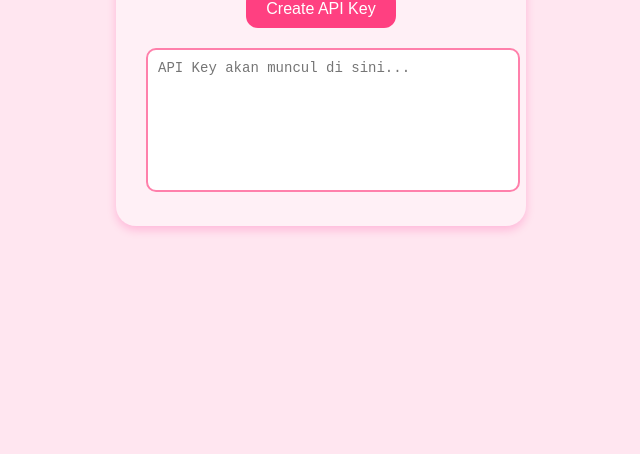
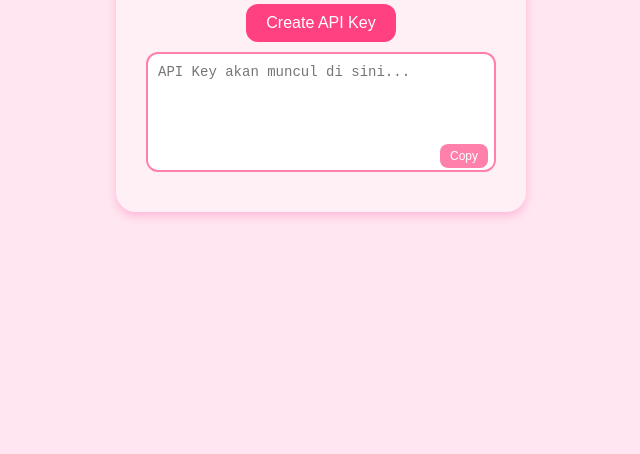
Before and after one commit to FalqahiAkbarAdzaki/161_APIKey, a website: page public/index.html in a window 1280 px wide. Shown: the part 346-800 px from the top of the page, without its empty margins (319-959 px from the left). Drawn offline with Linux system fonts and the light colour scheme.

Commit message:
revisi index.html

```diff
--- a/public/index.html
+++ b/public/index.html
@@ -22,12 +22,13 @@
       padding: 30px;
       width: 350px;
       text-align: center;
+      position: relative;
     }
     h1 {
       color: #ff4081;
       margin-bottom: 20px;
     }
-    button {
+    .btn {
       background-color: #ff4081;
       color: white;
       border: none;
@@ -36,37 +37,71 @@
       font-size: 16px;
       cursor: pointer;
       transition: background-color 0.3s ease;
+      margin-bottom: 10px;
     }
-    button:hover {
-      background-color: #ff6699;
+    .btn:hover { background-color: #ff6699; }
+
+    .textarea-wrapper {
+      position: relative;
+      width: 100%;
     }
+
     textarea {
       width: 100%;
       height: 120px;
-      margin-top: 20px;
       border: 2px solid #ff80ab;
-      border-radius: 10px;
+      border-radius: 12px;
       padding: 10px;
       font-size: 14px;
       resize: none;
       background-color: #fff;
       color: #333;
+      box-sizing: border-box;
+    }
+
+    .copy-btn {
+      position: absolute;
+      bottom: 8px;
+      right: 8px;
+      background-color: #ff80ab;
+      color: #fff;
+      border: none;
+      border-radius: 8px;
+      padding: 5px 10px;
+      font-size: 12px;
+      cursor: pointer;
+      transition: background-color 0.2s ease;
+    }
+
+    .copy-btn:hover { background-color: #ff99bd; }
+
+    .hint {
+      font-size: 12px;
+      color: #888;
+      margin-top: 6px;
+      text-align: right;
     }
   </style>
 </head>
 <body>
   <div class="container">
     <h1>CV. Sulit Move-on</h1>
-    <button onclick="buatApiKey()">Create API Key</button>
-    <textarea id="apikey" readonly placeholder="API Key akan muncul di sini..."></textarea>
+
+    <button class="btn" onclick="buatApiKey()">Create API Key</button>
+
+    <div class="textarea-wrapper">
+      <textarea id="apikey" readonly placeholder="API Key akan muncul di sini..."></textarea>
+      <button class="copy-btn" onclick="salinApiKey()">Copy</button>
+    </div>
+    <div class="hint" id="status"></div>
   </div>
 
   <script>
     async function buatApiKey() {
+      const status = document.getElementById('status')
+      status.textContent = ''
       try {
-        const response = await fetch('http://localhost:3000/create', {
-          method: 'POST'
-        })
+        const response = await fetch('http://localhost:3000/create', { method: 'POST' })
         if (!response.ok) throw new Error('Gagal membuat API key')
         const data = await response.json()
         document.getElementById('apikey').value = data.apiKey
@@ -74,6 +109,23 @@
         document.getElementById('apikey').value = 'Error: ' + err.message
       }
     }
+
+    async function salinApiKey() {
+      const textArea = document.getElementById('apikey')
+      const text = textArea.value.trim()
+      const status = document.getElementById('status')
+      if (!text) {
+        status.textContent = 'Belum ada API Key'
+        return
+      }
+      try {
+        await navigator.clipboard.writeText(text)
+        status.textContent = 'Tersalin ke clipboard'
+        setTimeout(() => status.textContent = '', 1500)
+      } catch (err) {
+        status.textContent = 'Gagal menyalin'
+      }
+    }
   </script>
 </body>
 </html>
```
